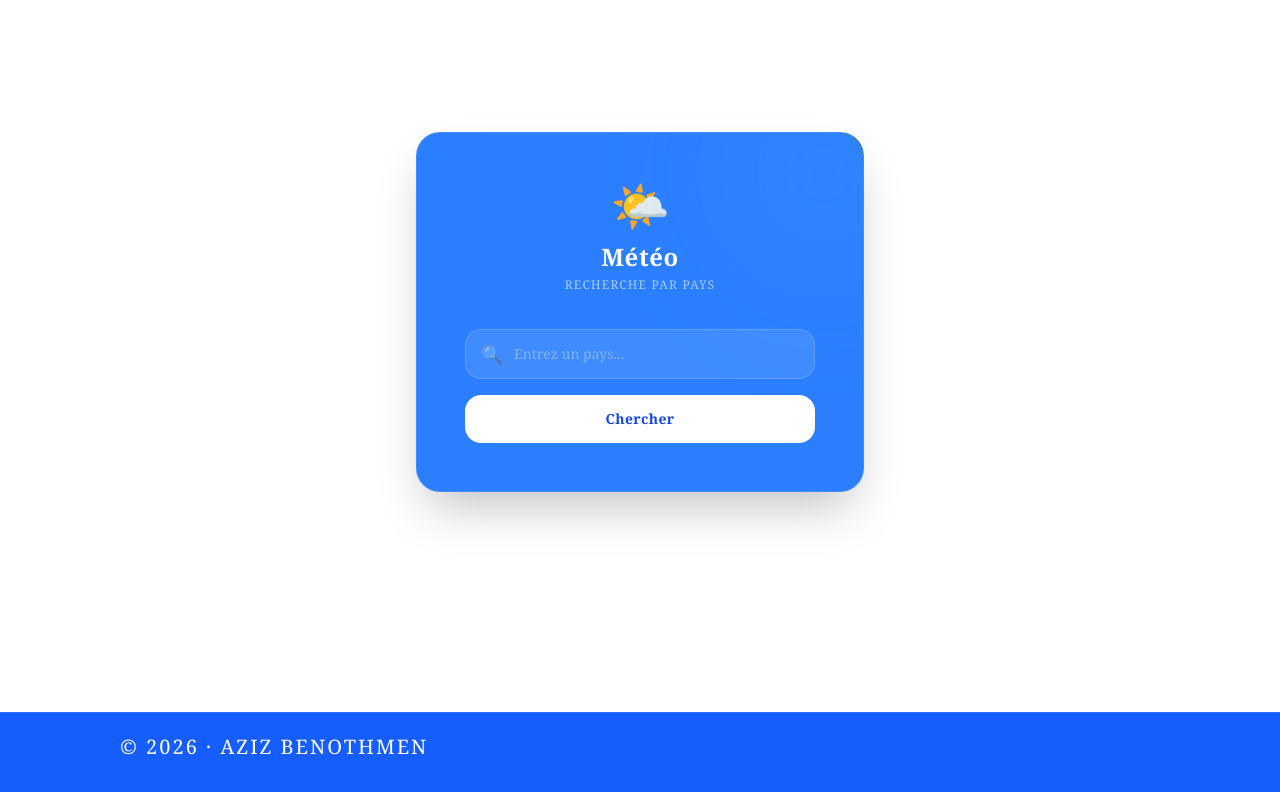
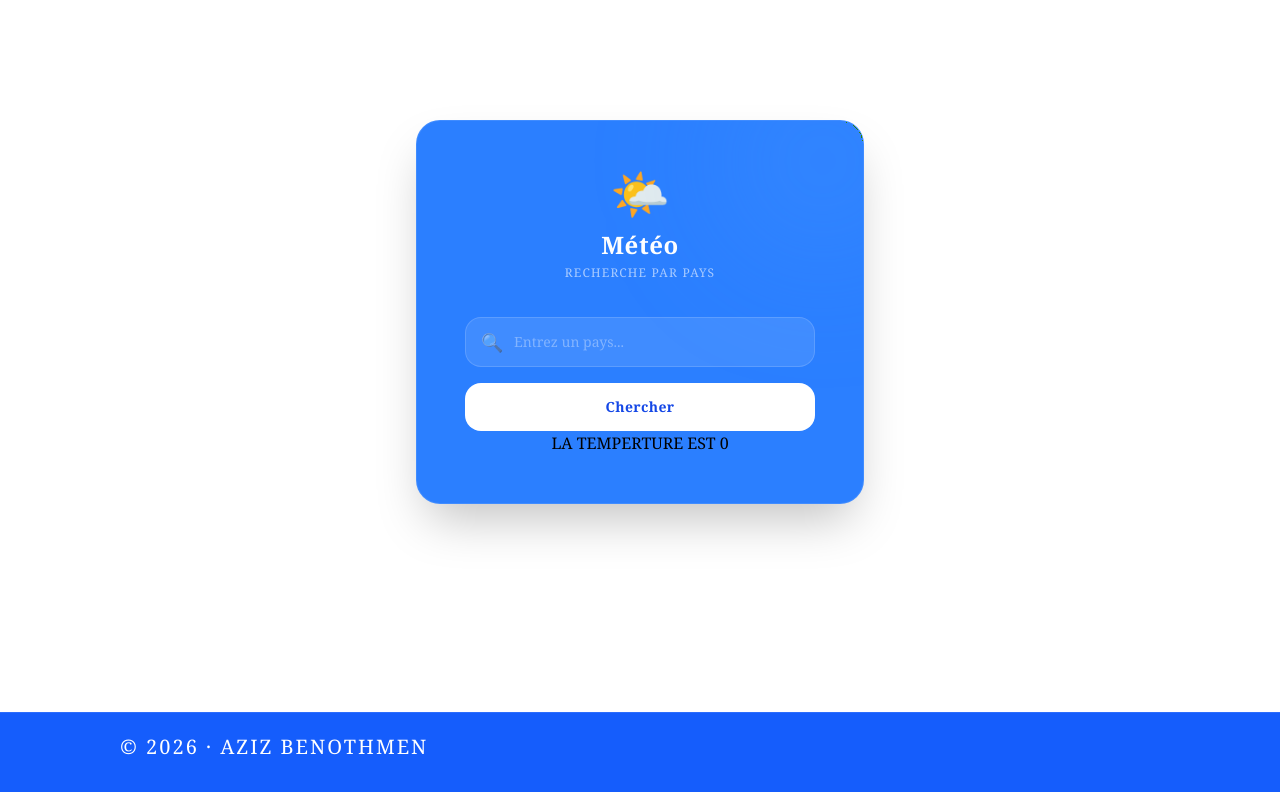
Before and after one commit to azizbenothmen/WeatherAndTime, a React (Vite) app: page / in a window 1280 px wide. Shown: the top 800 px of the page. Built offline with nearby package versions, Linux system fonts and the light colour scheme; no server answers.

Commit message:
feat: integrate axios for weather data fetching and update CardWeather component

```diff
--- a/package.json
+++ b/package.json
@@ -11,6 +11,7 @@
   },
   "dependencies": {
     "@tailwindcss/vite": "^4.2.1",
+    "axios": "^1.13.6",
     "react": "^19.2.0",
     "react-dom": "^19.2.0",
     "tailwindcss": "^4.2.1"
--- a/src/components/CardWeather.jsx
+++ b/src/components/CardWeather.jsx
@@ -1,12 +1,32 @@
 import { useState } from "react";
+import axios from "axios";
+
 
 const CardWeather = () => {
   const [name, setName] = useState("");
+  const [value,setValue]=useState(0);
+  const apiUrl = import.meta.env.VITE_API_URI;
+ console.log(apiUrl);
+  const fetchWeather=async(e)=>{
+    console.log("SALIIII");
+    e.preventDefault();
+    try {
+      const {data}= await axios.get(`${apiUrl} ${name}&aqi=no`);
+      if(data){
+        console.log(data.current.temp_c);
+        setValue(data.current.temp_c);
+      }
+    } catch (error) {
+      console.log(error.message);
+
+    }
+
+  }
 
   return (
+    <form onSubmit={fetchWeather}>
       <div className="min-h-screen w-full  flex items-center justify-center font-serif px-4 py-8">
         <div className="relative w-full max-w-sm sm:max-w-md rounded-3xl p-8 sm:p-12 bg-blue-500 backdrop-blur-2xl border border-white/10 shadow-2xl overflow-hidden">
-
           <div className="absolute -top-16 -right-16 w-40 h-40 sm:w-52 sm:h-52 rounded-full bg-blue-400/20 blur-3xl pointer-events-none" />
 
           <div className="text-4xl sm:text-5xl text-center mb-3">🌤️</div>
@@ -19,7 +39,9 @@ const CardWeather = () => {
           </p>
 
           <div className="relative mb-4">
-          <span className="absolute left-4 top-1/2 -translate-y-1/2 text-base sm:text-lg opacity-50">🔍</span>
+            <span className="absolute left-4 top-1/2 -translate-y-1/2 text-base sm:text-lg opacity-50">
+              🔍
+            </span>
             <input
               type="text"
               value={name}
@@ -30,13 +52,15 @@ const CardWeather = () => {
           </div>
 
           <button
-          type="button"
+            type="submit"
             className="w-full py-3 sm:py-3.5 rounded-2xl bg-gradient-to-r bg-white text-blue-700 font-semibold tracking-wide text-sm shadow-lg shadow-blue-500/30 hover:opacity-90 hover:-translate-y-0.5 active:translate-y-0.5 transition-all duration-150"
           >
             Chercher
           </button>
+          <h1>LA TEMPERTURE EST {value}</h1>
         </div>
       </div>
+    </form>
   );
 };
 
```
Also changed, not shown: 2 other files (tests, documents, lock files or other folders). Lines whose indentation alone changed are shown as unchanged.
